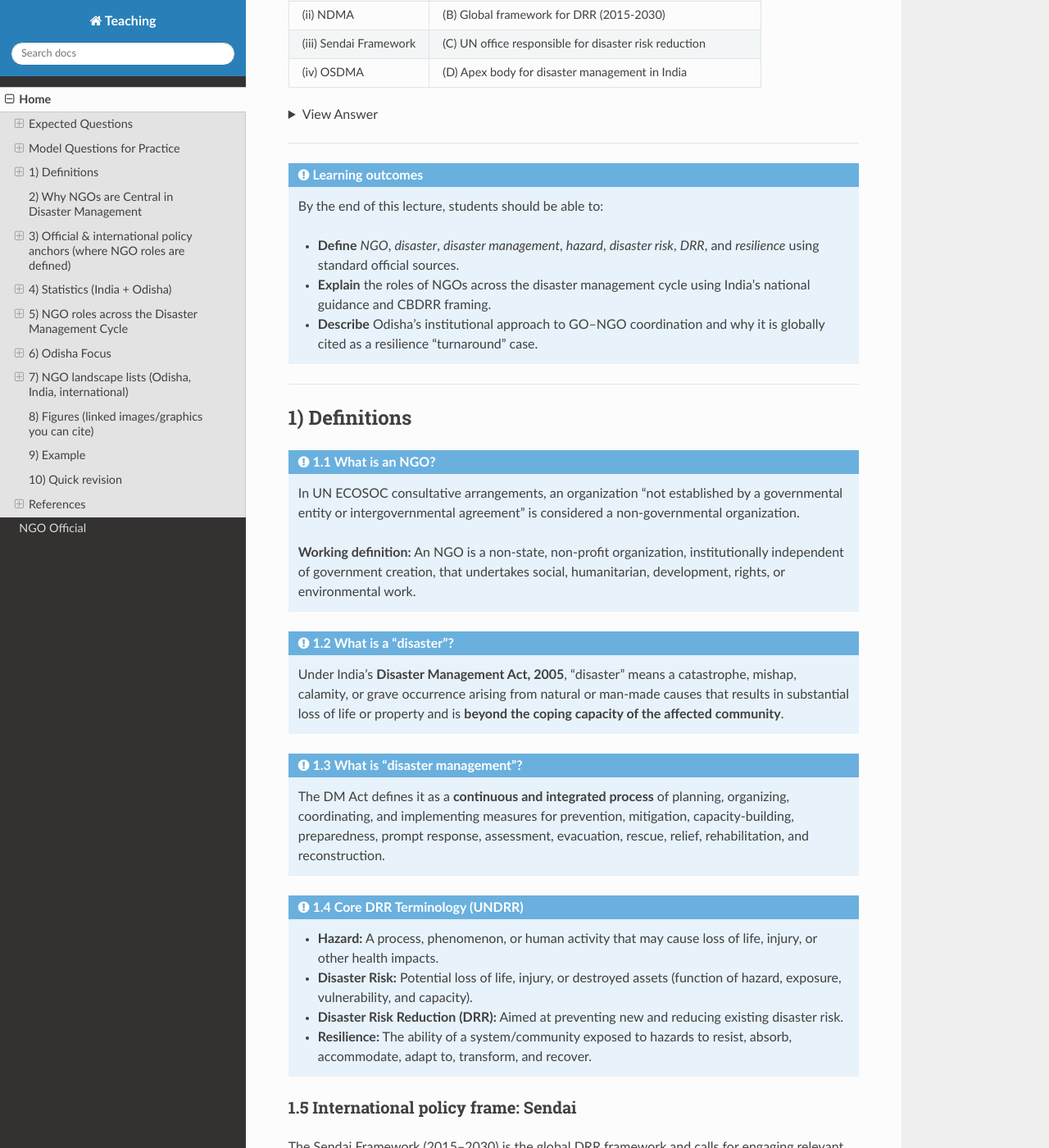
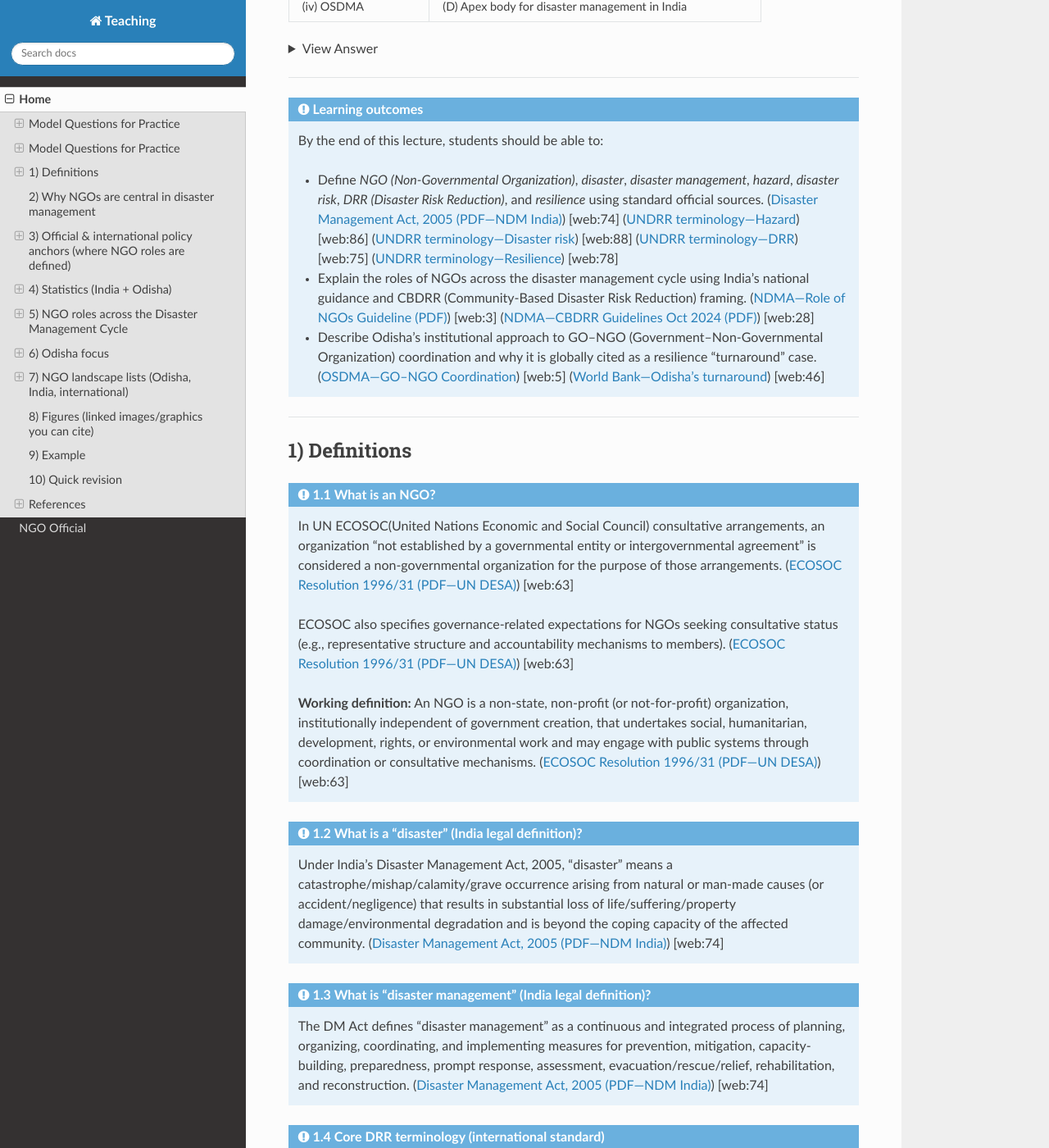
Before and after one commit to pulakeshpradhan/teaching, an MkDocs documentation site: the page built from docs/index.md, in a window 1280 px wide and 1400 px high, scrolled down 2790 px. Shown: the whole window at 82% size. Built offline with MkDocs 1.6.1, drawn with Linux system fonts in a browser that asks for light colours; nearby versions of some CDN libraries; some of the changed text lies outside the part shown.

```diff
--- a/docs/index.md
+++ b/docs/index.md
@@ -1,12 +1,12 @@
 # Role of NGOs in Disaster Management
 
-## Expected Questions
+## Model Questions for Practice
 
-### What is an NGO?
+1. What is an NGO?
 
-### Role of NGOs in Disaster Management in different phases of disaster management cycle
+2. Role of NGOs in Disaster Management in different phases of disaster management cycle
 
-### Examples of NGOs working in disaster management in India
+3. Examples of NGOs working in disaster management in India
 
 ### What is GO-NGO coordination? Why is Odisha's approach to GO-NGO coordination globally cited as a resilience "turnaround" case?
 
@@ -269,30 +269,35 @@ d) A is false but R is true.
 
     By the end of this lecture, students should be able to:
 
-    - **Define** *NGO*, *disaster*, *disaster management*, *hazard*, *disaster risk*, *DRR*, and *resilience* using standard official sources.
-    - **Explain** the roles of NGOs across the disaster management cycle using India’s national guidance and CBDRR framing.
-    - **Describe** Odisha’s institutional approach to GO–NGO coordination and why it is globally cited as a resilience “turnaround” case.
+    - Define *NGO (Non-Governmental Organization)*, *disaster*, *disaster management*, *hazard*, *disaster risk*, *DRR (Disaster Risk Reduction)*, and *resilience* using standard official sources. ([Disaster Management Act, 2005 (PDF—NDM India)](https://ndmindia.mha.gov.in/ndmi/images/The%20Disaster%20Management%20Act,%202005.pdf)) [web:74] ([UNDRR terminology—Hazard](https://www.undrr.org/terminology/hazard)) [web:86] ([UNDRR terminology—Disaster risk](https://www.undrr.org/terminology/disaster-risk)) [web:88] ([UNDRR terminology—DRR](https://www.undrr.org/terminology/disaster-risk-reduction)) [web:75] ([UNDRR terminology—Resilience](https://www.undrr.org/terminology/resilience)) [web:78]
+    - Explain the roles of NGOs across the disaster management cycle using India’s national guidance and CBDRR (Community-Based Disaster Risk Reduction) framing. ([NDMA—Role of NGOs Guideline (PDF)](https://www.ddmakangra.org/public/ngo_corner/showimg%20(1).pdf)) [web:3] ([NDMA—CBDRR Guidelines Oct 2024 (PDF)](https://ndma.gov.in/sites/default/files/PDF/Guidelines/CBDRR_Guidelines_Oct_2024.pdf)) [web:28]
+    - Describe Odisha’s institutional approach to GO–NGO (Government–Non-Governmental Organization) coordination and why it is globally cited as a resilience “turnaround” case. ([OSDMA—GO–NGO Coordination](https://www.osdma.org/capacity-building/go-ngo-coordination/)) [web:5] ([World Bank—Odisha’s turnaround](https://www.worldbank.org/en/news/opinion/2023/11/03/odisha-s-turnaround-in-disaster-management-has-lessons-for-the-world)) [web:46]
 
 ---
 
 ## 1) Definitions
 
 !!! info "1.1 What is an NGO?"
-    In UN ECOSOC consultative arrangements, an organization “not established by a governmental entity or intergovernmental agreement” is considered a non-governmental organization.
+    In UN ECOSOC(United Nations Economic and Social Council) consultative arrangements, an organization “not established by a governmental entity or intergovernmental agreement” is considered a non-governmental organization for the purpose of those arrangements. ([ECOSOC Resolution 1996/31 (PDF—UN DESA)](https://social.desa.un.org/sites/default/files/inline-files/resolution-1996-31.pdf)) [web:63]
 
-    **Working definition:** An NGO is a non-state, non-profit organization, institutionally independent of government creation, that undertakes social, humanitarian, development, rights, or environmental work.
+    ECOSOC also specifies governance-related expectations for NGOs seeking consultative status (e.g., representative structure and accountability mechanisms to members). ([ECOSOC Resolution 1996/31 (PDF—UN DESA)](https://social.desa.un.org/sites/default/files/inline-files/resolution-1996-31.pdf)) [web:63]
 
-!!! info "1.2 What is a “disaster”?"
-    Under India’s **Disaster Management Act, 2005**, “disaster” means a catastrophe, mishap, calamity, or grave occurrence arising from natural or man-made causes that results in substantial loss of life or property and is **beyond the coping capacity of the affected community**.
+    **Working definition:** An NGO is a non-state, non-profit (or not-for-profit) organization, institutionally independent of government creation, that undertakes social, humanitarian, development, rights, or environmental work and may engage with public systems through coordination or consultative mechanisms. ([ECOSOC Resolution 1996/31 (PDF—UN DESA)](https://social.desa.un.org/sites/default/files/inline-files/resolution-1996-31.pdf)) [web:63]
 
-!!! info "1.3 What is “disaster management”?"
-    The DM Act defines it as a **continuous and integrated process** of planning, organizing, coordinating, and implementing measures for prevention, mitigation, capacity-building, preparedness, prompt response, assessment, evacuation, rescue, relief, rehabilitation, and reconstruction.
+!!! info "1.2 What is a “disaster” (India legal definition)?"
+    Under India’s Disaster Management Act, 2005, “disaster” means a catastrophe/mishap/calamity/grave occurrence arising from natural or man-made causes (or accident/negligence) that results in substantial loss of life/suffering/property damage/environmental degradation and is beyond the coping capacity of the affected community. ([Disaster Management Act, 2005 (PDF—NDM India)](https://ndmindia.mha.gov.in/ndmi/images/The%20Disaster%20Management%20Act,%202005.pdf)) [web:74]
 
-!!! info "1.4 Core DRR Terminology (UNDRR)"
-    - **Hazard:** A process, phenomenon, or human activity that may cause loss of life, injury, or other health impacts.
-    - **Disaster Risk:** Potential loss of life, injury, or destroyed assets (function of hazard, exposure, vulnerability, and capacity).
-    - **Disaster Risk Reduction (DRR):** Aimed at preventing new and reducing existing disaster risk.
-    - **Resilience:** The ability of a system/community exposed to hazards to resist, absorb, accommodate, adapt to, transform, and recover.
+!!! info "1.3 What is “disaster management” (India legal definition)?"
+    The DM Act defines “disaster management” as a continuous and integrated process of planning, organizing, coordinating, and implementing measures for prevention, mitigation, capacity-building, preparedness, prompt response, assessment, evacuation/rescue/relief, rehabilitation, and reconstruction. ([Disaster Management Act, 2005 (PDF—NDM India)](https://ndmindia.mha.gov.in/ndmi/images/The%20Disaster%20Management%20Act,%202005.pdf)) [web:74]
+
+!!! info "1.4 Core DRR terminology (international standard)"
+    **Hazard:** A process, phenomenon, or human activity that may cause loss of life/injury/health impacts, property damage, social/economic disruption, or environmental degradation. ([UNDRR terminology—Hazard](https://www.undrr.org/terminology/hazard)) [web:86]
+
+    **Disaster risk:** The potential loss of life, injury, or destroyed/damaged assets that could occur in a period of time, probabilistically as a function of hazard, exposure, vulnerability, and capacity. ([UNDRR terminology—Disaster risk](https://www.undrr.org/terminology/disaster-risk)) [web:88]
+
+    **Disaster risk reduction (DRR):** Aimed at preventing new and reducing existing disaster risk and managing residual risk, strengthening resilience and supporting sustainable development. ([UNDRR terminology—DRR](https://www.undrr.org/terminology/disaster-risk-reduction)) [web:75]
+
+    **Resilience:** The ability of a system/community/society exposed to hazards to resist, absorb, accommodate, adapt to, transform, and recover from hazard effects in a timely and efficient manner, including preserving/restoring essential structures/functions through risk management. ([UNDRR terminology—Resilience](https://www.undrr.org/terminology/resilience)) [web:78]
 
 ### 1.5 International policy frame: Sendai
 
@@ -302,17 +307,18 @@ A UNDRR explainer page can be cited in short lecture notes and policy introducti
 
 ---
 
-## 2) Why NGOs are Central in Disaster Management
+## 2) Why NGOs are central in disaster management
 
-!!! success "2.1 Complementarity with the State"
-    - **Integrated Process:** The law frames disaster management as continuous (prevention-to-reconstruction), creating space for specialized actors.
-    - **Structured Partners:** NDMA guidelines treat NGOs as structured partners in preparedness, response, and recovery, not just ad-hoc helpers.
+!!! success "2.1 Complementarity with the state"
+    India’s legal framing makes disaster management an integrated, continuous process requiring planning, coordination, and implementation across prevention-to-reconstruction, which creates a space for specialized and community-linked actors to supplement government capacity. ([Disaster Management Act, 2005 (PDF—NDM India)](https://ndmindia.mha.gov.in/ndmi/images/The%20Disaster%20Management%20Act,%202005.pdf)) [web:74]
 
-!!! success "2.2 CBDRR Lens (Community-First)"
-    - **Local Transformation:** Guidelines explicitly frame NGOs and CSOs as key to transforming communities toward self-reliance.
+    NDMA’s dedicated guideline on the “Role of NGOs” provides an official basis to treat NGOs as structured partners (not ad-hoc actors) across preparedness, response, and recovery, including coordination expectations. ([NDMA—Role of NGOs Guideline (PDF)](https://www.ddmakangra.org/public/ngo_corner/showimg%20(1).pdf)) [web:3]
 
-!!! success "2.3 Governance and Legitimacy"
-    - **Accountability:** NGOs are expected to have representative structures and accountability, crucial for legitimacy in governance.
+!!! success "2.2 CBDRR lens (community-first)"
+    NDMA’s CBDRR Guidelines explicitly frame CSOs/NGOs and CBOs, alongside PRIs, as key actors in transforming communities toward self-reliance in dealing with disasters. ([NDMA—CBDRR Guidelines Oct 2024 (PDF)](https://ndma.gov.in/sites/default/files/PDF/Guidelines/CBDRR_Guidelines_Oct_2024.pdf)) [web:28]
+
+!!! success "2.3 Governance and legitimacy (UN perspective)"
+    ECOSOC consultative arrangements emphasize that NGOs should have representative structures and accountability mechanisms, which is relevant when discussing NGO legitimacy in disaster governance. ([ECOSOC Resolution 1996/31 (PDF—UN DESA)](https://social.desa.un.org/sites/default/files/inline-files/resolution-1996-31.pdf)) [web:63]
 
 ---
 
@@ -382,27 +388,29 @@ The CBDRR Guidelines emphasize community-centered methods where NGOs/CSOs help e
 
 ---
 
-## 6) Odisha Focus
+## 6) Odisha focus
 
-### 6.1 GO–NGO Coordination (Official Mechanisms)
+### 6.1 GO–NGO coordination (official mechanisms)
 
-OSDMA maintains GO–NGO coordination information, including an official registration interface to help coordinate disaster-related NGO activities.
+OSDMA maintains GO–NGO coordination information, including an official registration interface to help coordinate disaster-related NGO activities. ([OSDMA—GO–NGO Coordination](https://www.osdma.org/capacity-building/go-ngo-coordination/)) [web:5] ([OSDMA—NGO Registration](https://www.osdma.org/ngo-registration/)) [web:32]
 
 !!! tip "Teaching Point"
-    In academic writing, treat **OSDMA** as the *official coordination gateway* for Odisha. Document individual NGOs using their official portfolios and credible evaluations.
+    In academic writing, treat this as the *official coordination gateway* for Odisha, and then document individual NGOs using their official portfolios and credible evaluations. ([OSDMA—NGO Registration](https://www.osdma.org/ngo-registration/)) [web:32]
 
-### 6.2 Odisha Networks / Examples
+### 6.2 Odisha networks / examples
 
-- **ODMP (Odisha Development Management Programme):** A state-level NGO network established after the 1999 cyclone.
-- **Odisha Red Cross:** The official state-level interface to the Indian Red Cross Society.
+- **ODMP (Odisha Development Management Programme)** is a state-level NGO network established after the 1999 cyclone (official site). ([ODMP—Official website](https://odmp.in)) [web:33]
+- **Odisha Red Cross** provides official state-level interface to the Indian Red Cross Society’s work. ([Odisha Red Cross](https://odisharedcross.org)) [web:42]
 
-### 6.3 Case-Based Teaching: Cyclone Phailin (2013)
+### 6.3 Case-based teaching: Cyclone Phailin (2013)
 
-UNDP’s assessment provides an official evaluation-style document you can cite for **community mobilization** and **volunteer contributions**.
+UNDP’s assessment provides an official evaluation-style document you can cite for community mobilization/volunteer contributions during Phailin response. ([UNDP—Phailin assessment (PDF)](https://ndmindia.mha.gov.in/ndmi/images/pdf/PhailinReport-UNDP-Odisha.pdf)) [web:20]
 
-### 6.4 Case-Based Teaching: Cyclone Fani (2019)
+A journal-style case study paper can be used to illustrate preparedness measures and institutional learning in Odisha. ([UKSCIP paper—Phailin cyclone case study (PDF)](https://ojs.ukscip.com/index.php/ptnd/article/download/1133/970/7953)) [web:16]
 
-ActionAid’s official response reporting can be used as a primary source for describing NGO relief actions.
+### 6.4 Case-based teaching: Cyclone Fani (2019) and NGO response reporting
+
+ActionAid’s official response reporting can be used as a primary source for describing NGO relief actions and targeted support components. ([ActionAid—Disaster responses across India (incl. 2019)](https://www.actionaidindia.org/emergency/response-to-disasters-across-india-2019/)) [web:21]
 
 ---
 
```
